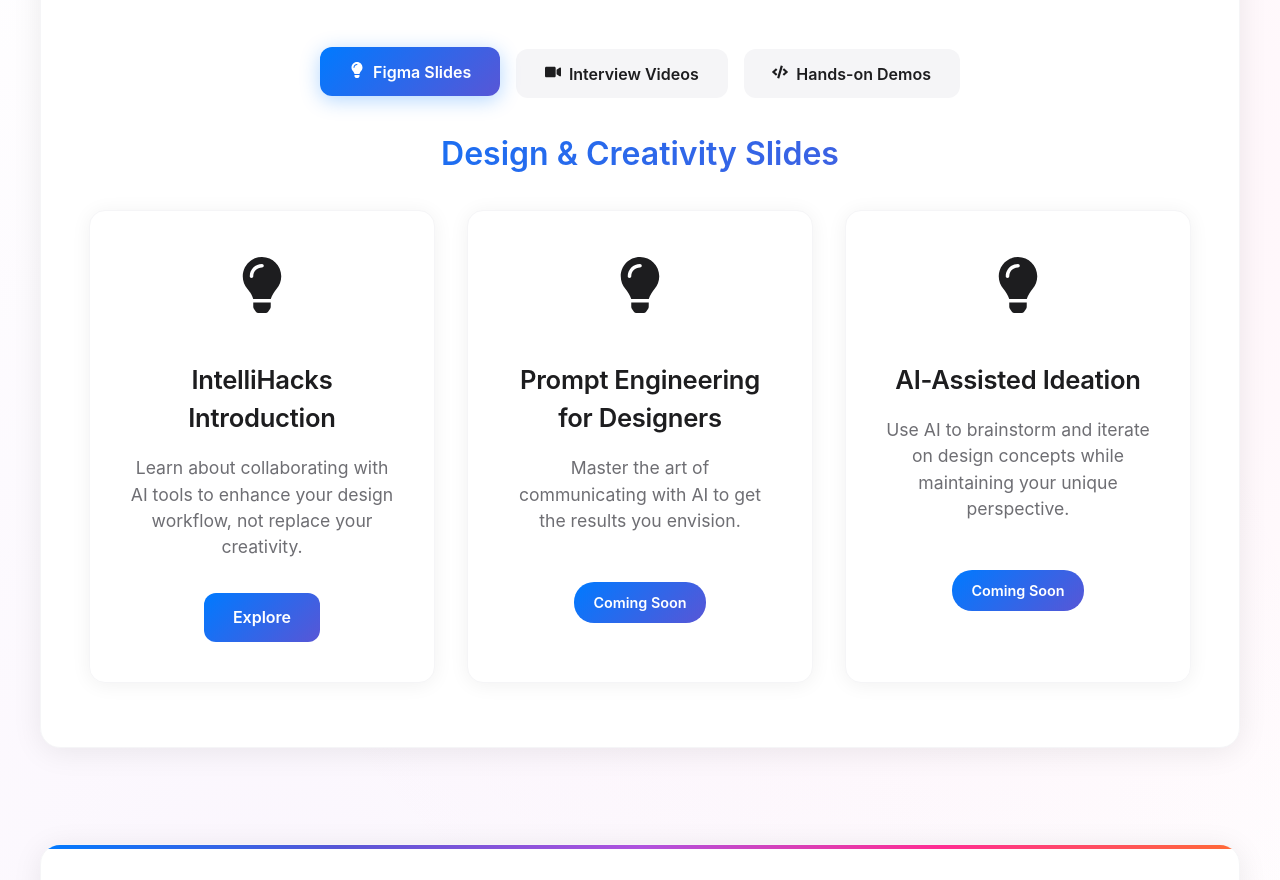
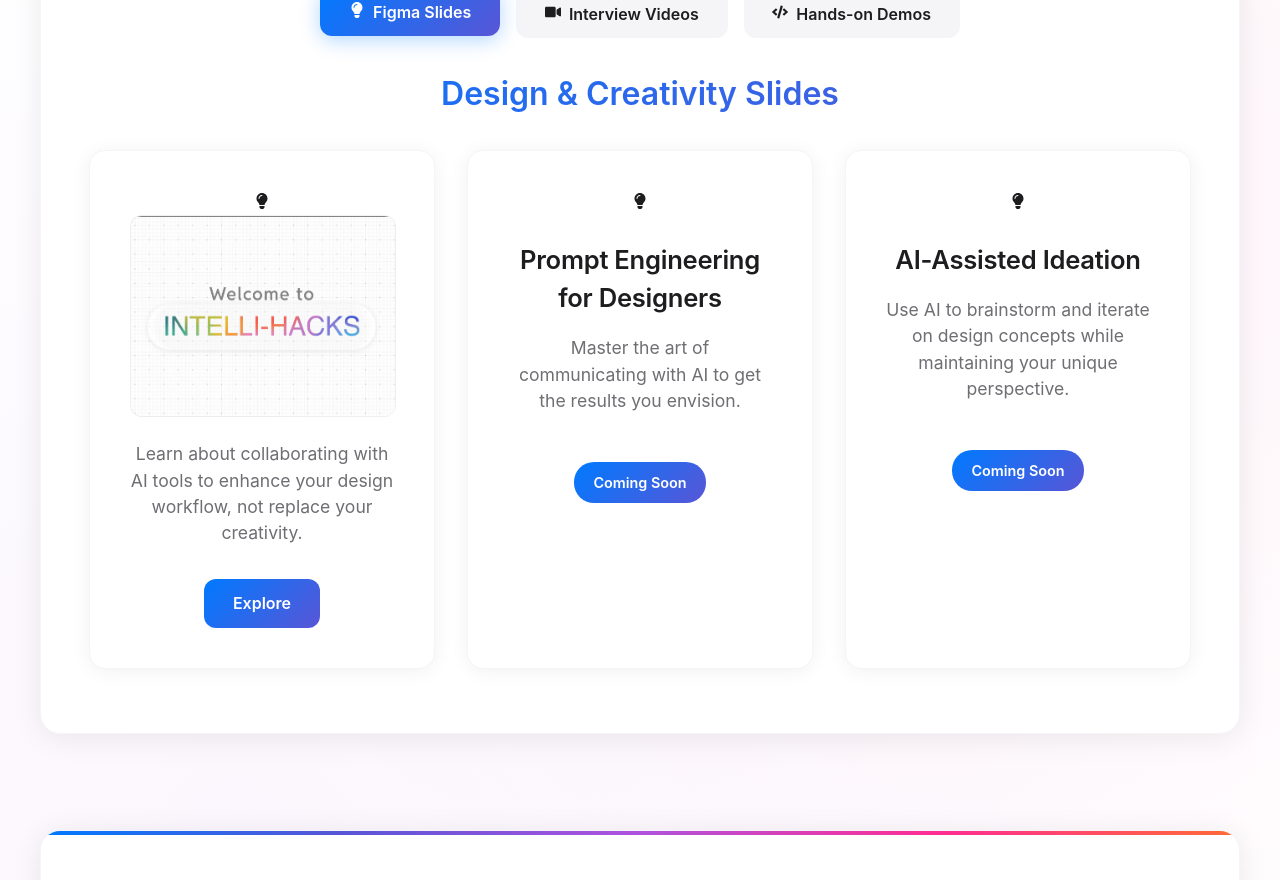
Before and after one commit to 7yricaL/Initia, a React (Vite) app: page /intelli-hacks in a window 1280 px wide. Shown: the part 1767-2647 px from the top of the page. Built offline with nearby package versions, Linux system fonts and the light colour scheme.

Commit message:
Added video

```diff
--- a/src/routes/IntelliHacks.css
+++ b/src/routes/IntelliHacks.css
@@ -199,9 +199,26 @@
   transition: left 0.5s ease;
 }
 
-.intelli-hacks__card-icon {
-  font-size: 3.5rem;
+.intelli-hacks__card-image-container {
   margin-bottom: 1.5rem;
+  width: 100%;
+  height: 200px;
+  border-radius: 12px;
+  overflow: hidden;
+  position: relative;
+  background: linear-gradient(135deg, #f8f9fa 0%, #ffffff 100%);
+  border: 1px solid rgba(0, 0, 0, 0.05);
+}
+
+.intelli-hacks__card-image {
+  width: 100%;
+  height: 100%;
+  object-fit: cover;
+  transition: transform 0.3s ease;
+}
+
+.intelli-hacks__card:hover .intelli-hacks__card-image {
+  transform: scale(1.05);
 }
 
 .intelli-hacks__card-title {
@@ -339,10 +356,6 @@
   font-size: 1.5rem;
   font-weight: 600;
   color: #1d1d1f;
-  background: linear-gradient(135deg, #007AFF 0%, #5856D6 100%);
-  background-clip: text;
-  -webkit-background-clip: text;
-  -webkit-text-fill-color: transparent;
 }
 
 .intelli-hacks__modal-close {
--- a/src/routes/IntelliHacks.jsx
+++ b/src/routes/IntelliHacks.jsx
@@ -13,7 +13,8 @@
       description: "Learn about collaborating with AI tools to enhance your design workflow, not replace your creativity.",
       status: "available",
       type: "figma",
-      url: "https://embed.figma.com/deck/pilPOY5hc9LmWHHb0XGGRQ/Intelli-Hacks?node-id=1-42&scaling=min-zoom&content-scaling=fixed&page-id=0%3A1&embed-host=share"
+      url: "https://embed.figma.com/deck/pilPOY5hc9LmWHHb0XGGRQ/Intelli-Hacks?node-id=1-42&scaling=min-zoom&content-scaling=fixed&page-id=0%3A1&embed-host=share",
+      image: "/public/cards/intelli-hack-intro.png" // Add your image path here
     },
     {
       title: "Prompt Engineering for Designers",
@@ -29,14 +30,20 @@
 
   const interviewVideos = [
     {
-      title: "Industry Leaders on AI Productivity",
-      description: "Conversations with professionals who use AI as a tool to amplify their capabilities.",
-      status: "coming-soon"
+      title: "Effects of AI in Research",
+      description: "Dr. Joshi discusses how AI affects the research industry productively and destructively  in research proposals.",
+      status: "available",
+      type: "video",
+      url: "https://www.youtube.com/embed/your-video-id",
+      //image: "/public/cards/ai-research-effects.png"
     },
     {
-      title: "Student Success Stories",
-      description: "Real experiences from students who've learned to work alongside AI effectively.",
-      status: "coming-soon"
+      title: "Effects of AI in Universities",
+      description: "Discussing AI in a university setting through the lens of computational mathematics and physics.",
+      status: "available",
+      type: "video",
+      url: "https://drive.google.com/file/d/1GHjn_GLGU3Jc4yWTSzwPaG3MuiRh5JA5/preview",
+      //image: "/public/cards/ai-research-effects.png"
     },
     {
       title: "Ethics of AI Collaboration",
@@ -101,6 +108,13 @@
           <div
             key={index}
             className="intelli-hacks__card"
+            onClick={() => {
+              if (item.status === 'available' && item.url) {
+                setModalContent(item);
+                setModalOpen(true);
+              }
+            }}
+            style={{ cursor: item.status === 'available' ? 'pointer' : 'default' }}
             onMouseEnter={(e) => {
               e.currentTarget.style.transform = 'translateY(-8px)';
               e.currentTarget.style.boxShadow = `0 12px 40px ${colors.shadowColor}`;
@@ -125,7 +139,17 @@
               {activeTab === 'videos' && <FaVideo />}
               {activeTab === 'demos' && <FaCode />}
             </div>
-            <h3 className="intelli-hacks__card-title">{item.title}</h3>
+            {item.status === 'available' && item.image ? (
+              <div className="intelli-hacks__card-image-container">
+                <img
+                  src={item.image}
+                  alt={item.title}
+                  className="intelli-hacks__card-image"
+                />
+              </div>
+            ) : (
+              <h3 className="intelli-hacks__card-title">{item.title}</h3>
+            )}
             <p className="intelli-hacks__card-description">{item.description}</p>
             {item.status === 'coming-soon' ? (
               <span
@@ -146,7 +170,8 @@
                   color: 'white',
                   border: 'none'
                 }}
-                onClick={() => {
+                onClick={(e) => {
+                  e.stopPropagation(); // Prevent card click event
                   if (item.url) {
                     setModalContent(item);
                     setModalOpen(true);
@@ -405,7 +430,22 @@
             onClick={(e) => e.stopPropagation()}
           >
             <div className="intelli-hacks__modal-header">
-              <h3>{modalContent.title}</h3>
+              <h3 style={{
+                background: activeTab === 'figma'
+                  ? 'linear-gradient(135deg, #007AFF 0%, #5856D6 100%)'
+                  : activeTab === 'videos'
+                  ? 'linear-gradient(135deg, #AF52DE 0%, #FF2D92 100%)'
+                  : 'linear-gradient(135deg, #FF6B35 0%, #FF2D92 100%)',
+                backgroundClip: 'text',
+                WebkitBackgroundClip: 'text',
+                WebkitTextFillColor: 'transparent',
+                margin: 0,
+                fontSize: '1.5rem',
+                fontWeight: '600',
+                color: '#1d1d1f'
+              }}>
+                {modalContent.title}
+              </h3>
               <button
                 className="intelli-hacks__modal-close"
                 onClick={() => setModalOpen(false)}
@@ -427,6 +467,20 @@
                   title={modalContent.title}
                 />
               )}
+              {modalContent.type === 'video' && modalContent.url && (
+                <iframe
+                  style={{
+                    border: '1px solid rgba(0, 0, 0, 0.1)',
+                    borderRadius: '12px'
+                  }}
+                  width="100%"
+                  height="600"
+                  src={modalContent.url}
+                  allowFullScreen
+                  title={modalContent.title}
+                  allow="accelerometer; autoplay; clipboard-write; encrypted-media; gyroscope; picture-in-picture"
+                />
+              )}
             </div>
           </div>
         </div>
```
Also changed, not shown: public/cards/intelli-hack-intro.png (added).
